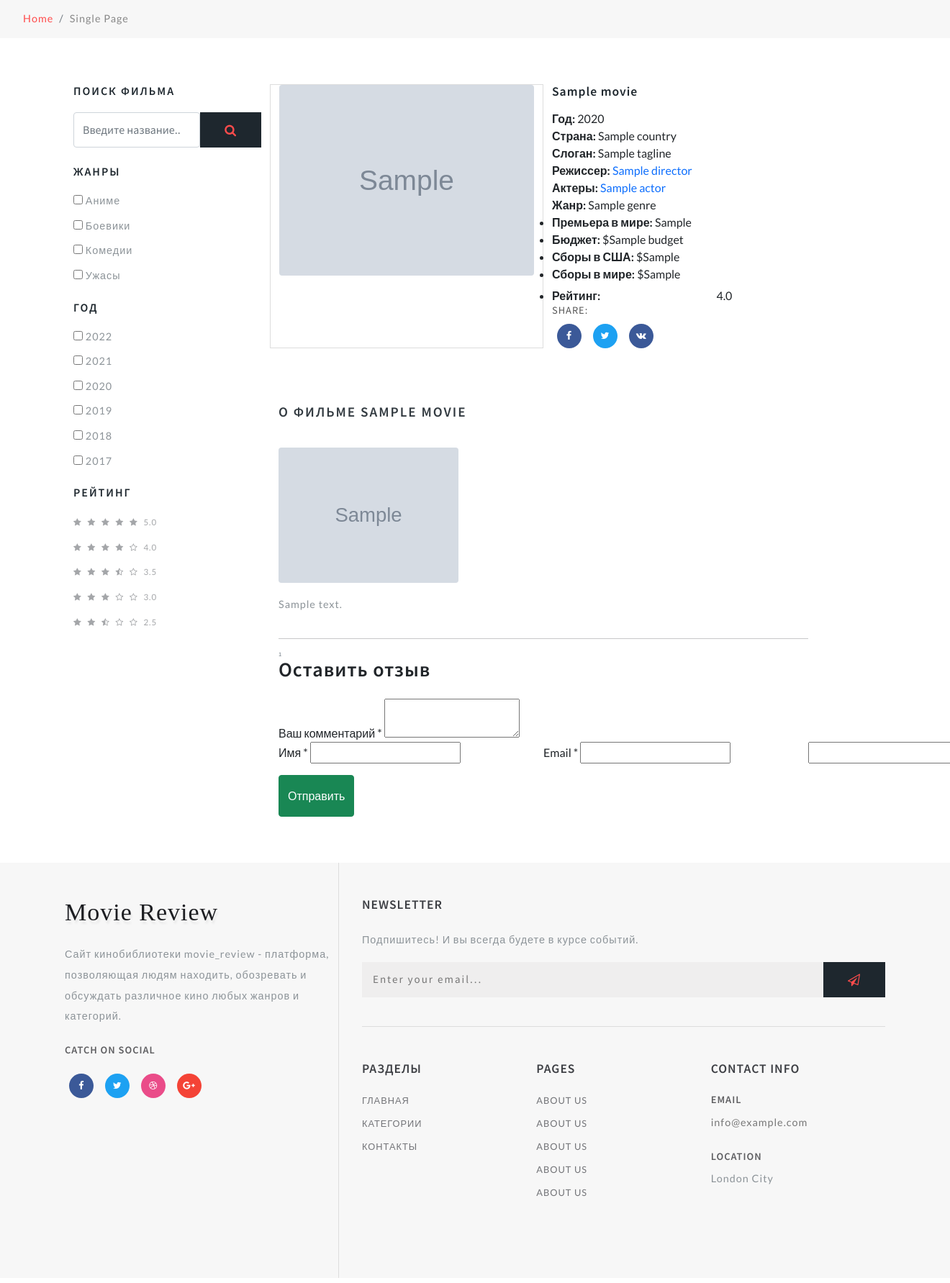
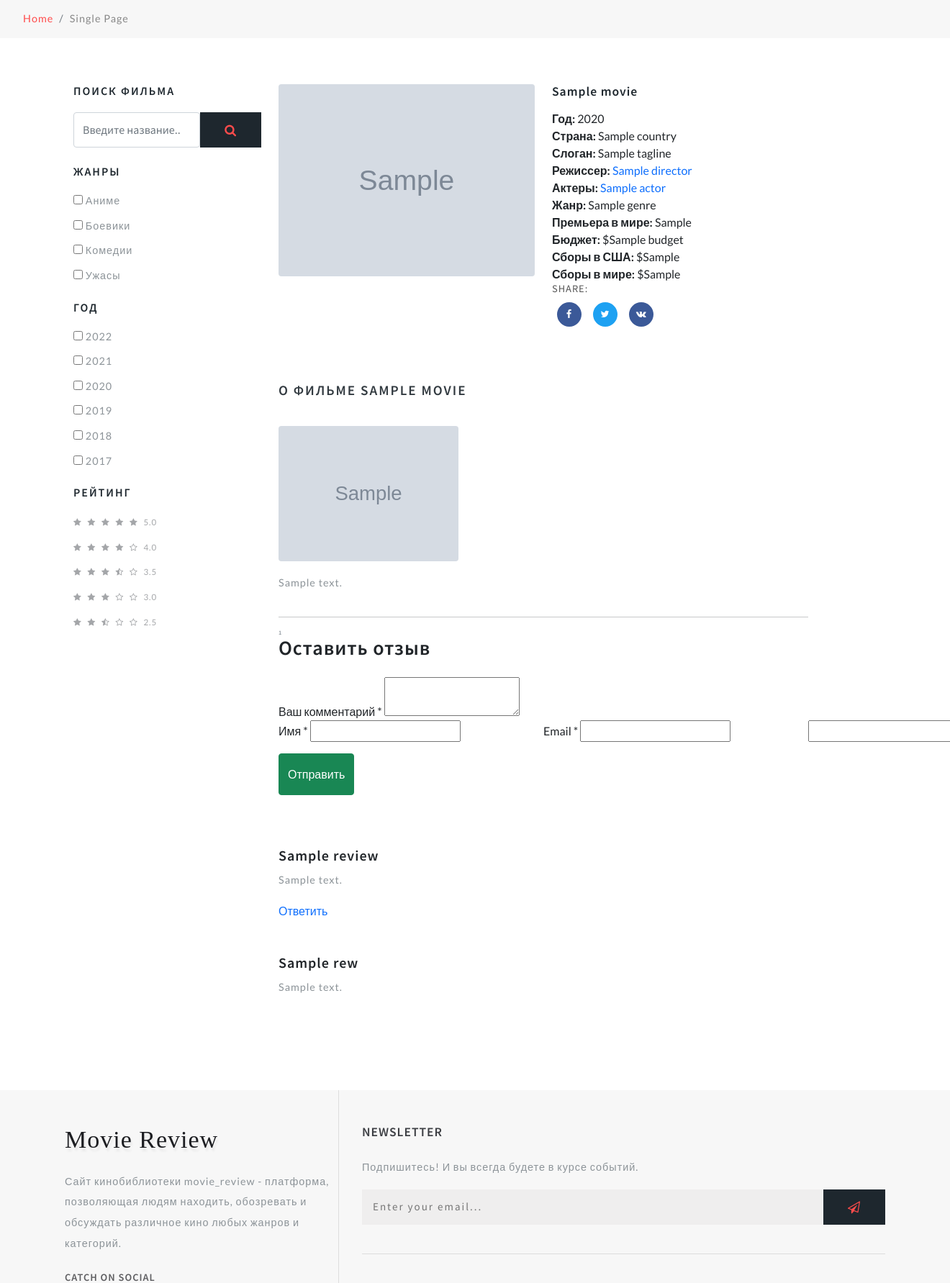
Before and after one commit to dimtgsn/movie_review, a Django app: template templates/movies/movie_detail.html in a window 1320 px wide; the page is wider, and only the part inside the window is pictured. Shown: the part 721-2504 px from the top of that part at 72% size. Run offline with Django 4.2, Linux system fonts and the light colour scheme; the template is opened without the code that fills it: most values are stand-ins (such as "Sample title", 1, 10 or a date in 2020); grey boxes marked "Sample" are stand-in pictures; form fields are guessed from the names that the template uses; some libraries are stand-ins or nearby versions.

Commit message:
Update static файлы, вёрстку и вьюху

```diff
--- a/static/css/style.css
+++ b/static/css/style.css
@@ -341,7 +341,7 @@ li > a:only-child:after {
 /*--/banner --*/
 
 .main-banner {
-    background: url(../images/banner.jpg) no-repeat center;
+    background: url('../single-post-pic2.jpg') no-repeat center;
     -webkit-background-size: cover;
     -moz-background-size: cover;
     -o-background-size: cover;
@@ -352,7 +352,7 @@ li > a:only-child:after {
 }
 
 .main-banner.inner {
-    background: url(../images/banner.jpg) no-repeat center;
+    background: url('../single-post-pic2.jpg') no-repeat center;
     -webkit-background-size: cover;
     -moz-background-size: cover;
     -o-background-size: cover;
@@ -867,8 +867,11 @@ ul.w3layouts-box-list li {
 
 }
 
-.desc1-left {
-    border: 1px solid #ddd;
+/*.desc1-left {*/
+/*    border: 1px solid #ddd;*/
+/*}*/
+.ul_detail li{
+    list-style: none;
 }
 
 .desc1-right h3 {
--- a/templates/movies/movie_detail.html
+++ b/templates/movies/movie_detail.html
@@ -19,16 +19,16 @@
                     {{ movie.title }}
                 </h3>
                 <h5 class="editContent"></h5>
-                <ul>
-                    <li style="list-style: none">
+                <ul class="ul_detail">
+                    <li>
                         <span><b>Год:</b> {{ movie.year }}</span></li>
-                    <li style="list-style: none">
+                    <li>
                         <span><b>Страна:</b> {{ movie.country }}</span>
                     </li>
-                    <li style="list-style: none">
+                    <li>
                         <span><b>Слоган:</b> {{ movie.tagline }}</span>
                     </li>
-                    <li style="list-style: none">
+                    <li>
                         <span><b>Режиссер:</b>
                             {% for director in movie.directors.all %}
                                 <a href="{{ director.get_absolute_url }}">
@@ -37,7 +37,7 @@
                             {% endfor %}
                         </span>
                     </li>
-                    <li style="list-style: none"><span><b>Актеры:</b>
+                    <li><span><b>Актеры:</b>
                         {% for actor in movie.actors.all %}
                             <a href="{{ actor.get_absolute_url }}">
                                     {{ actor.name }}
@@ -45,7 +45,7 @@
                         {% endfor %}
                                 </span>
                     </li>
-                    <li style="list-style: none"><span><b>Жанр:</b>
+                    <li><span><b>Жанр:</b>
                         {% for genre in movie.genres.all %}
                             {{ genre.name }}
                         {% endfor %}
@@ -62,19 +62,19 @@
                         <span><b>Сборы в мире:</b> ${{ movie.fess_in_world }}</span>
                     </li>
                     <li>
-                        <form action="{% url 'add_rating' %}" method="post" name="rating">
-                            <b>Рейтинг:</b>
-                            {% csrf_token %}
-                            <input type="hidden" value="{{ movie.id }}" name="movie">
-                            <span class="rating">
-                                {% for k, v in star_form.fields.star.choices %}
-                                    <input id="rating{{ v }}" type="radio" name="star"
-                                           value="{{ k }}">
-                                    <label for="rating{{ v }}">{{ k }}</label>
-                                {% endfor %}
-                            </span>
-                            <span class="editContent">4.0</span>
-                        </form>
+{#                        <form action="{% url 'add_rating' %}" method="post" name="rating">#}
+{#                            <b>Рейтинг:</b>#}
+{#                            {% csrf_token %}#}
+{#                            <input type="hidden" value="{{ movie.id }}" name="movie">#}
+{#                            <span class="rating">#}
+{#                                {% for k, v in star_form.fields.star.choices %}#}
+{#                                    <input id="rating{{ v }}" type="radio" name="star"#}
+{#                                           value="{{ k }}">#}
+{#                                    <label for="rating{{ v }}">{{ k }}</label>#}
+{#                                {% endfor %}#}
+{#                            </span>#}
+{#                            <span class="editContent">4.0</span>#}
+{#                        </form>#}
                     </li>
                 </ul>
 
@@ -158,6 +158,31 @@
                 <!--  //contact form grid ends here -->
             </div>
         </div>
-
+        {% for review in movie.get_review %}
+            <div class="media py-5">
+{#                <img src="{% static 'images/te2.jpg' %}" class="mr-3 img-fluid" alt="image">#}
+                <div class="media-body mt-4">
+                    <h5 class="mt-0 editContent">
+                        {{ review.name }}
+                    </h5>
+                    <p class="mt-2 editContent">
+                        {{ review.text }}
+                    </p>
+                    <a href="#formReview"
+                       onclick="addReview('{{ review.name }}', '{{ review.id }}')">Ответить</a>
+                    {% for rew in review.reviews_set.all %}
+                        <div class="media mt-5 editContent">
+                            <a class="pr-3" href="#">
+{#                                <img src="{% static 'images/te2.jpg' %}" class="img-fluid " alt="image">#}
+                            </a>
+                            <div class="media-body">
+                                <h5 class="mt-0 editContent">{{ rew.name }}</h5>
+                                <p class="mt-2 editContent">{{ rew.text }}</p>
+                            </div>
+                        </div>
+                    {% endfor %}
+                </div>
+            </div>
+        {% endfor %}
     </div>
 {% endblock movie %}
```
Also changed, not shown: movies/forms.py (+9 -0 lines), movies/views.py (+8 -2 lines), static/single-post-pic2.jpg.
